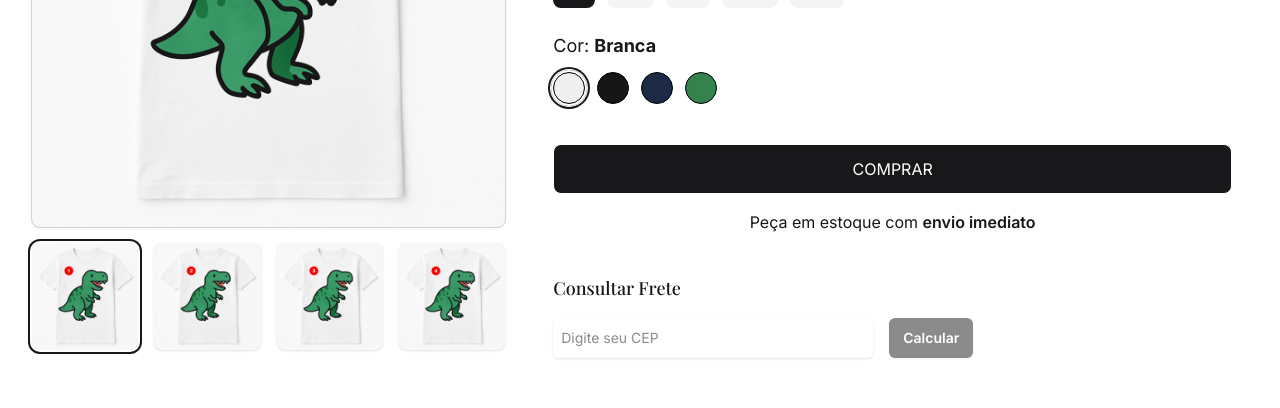
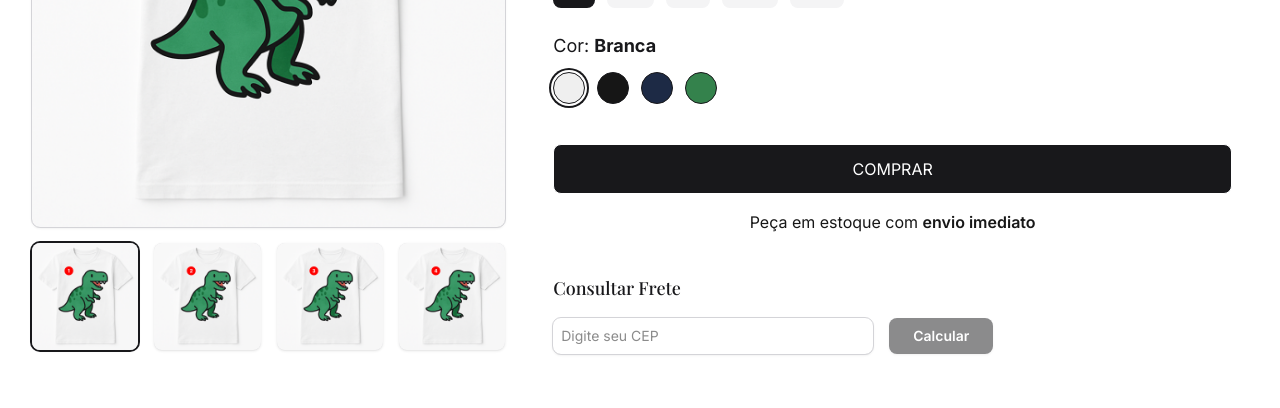
Before and after one commit to feliveira/ecommerce-product-page, a Next.js app: page / in a window 1280 px wide. Shown: the part 331-739 px from the top of the page. Built offline with nearby package versions, Linux system fonts and the light colour scheme; a web font is replaced by a local one.

Commit message:
:lipstick: feat: updating styles

```diff
--- a/components/ColorSelector.tsx
+++ b/components/ColorSelector.tsx
@@ -24,8 +24,8 @@ export default function ColorSelector({
             className={`relative -m-0.5 flex items-center justify-center rounded-full p-0.5 focus:outline-none transition-all duration-150 ease-in-out
                           ${
                             selectedColor.value === color.value
-                              ? "ring-2 ring-offset-1 ring-zinc-900"
-                              : "hover:ring-1 hover:ring-zinc-400"
+                              ? "ring-2 ring-zinc-900"
+                              : "hover:ring-1 hover:ring-zinc-300"
                           }`}
             title={color.name}
             aria-label={`Select color ${color.name}`}
@@ -33,7 +33,7 @@ export default function ColorSelector({
           >
             <span
               style={{ backgroundColor: color.hex }}
-              className="h-8 w-8 rounded-full border border-black border-opacity-10"
+              className="h-8 w-8 rounded-full border border-zinc-900 border-opacity-10"
             />
           </button>
         ))}
--- a/components/ProductImageGallery.tsx
+++ b/components/ProductImageGallery.tsx
@@ -43,7 +43,7 @@ export default function ProductImageGallery({
             key={image.id}
             onClick={() => handleThumbnailClick(image.url)}
             className={`w-full aspect-square bg-zinc-200 rounded-lg overflow-hidden cursor-pointer outline-zinc-300 shadow ${
-              mainImage === image.url ? 'ring-2 ring-zinc-900 ring-offset-2' : 'border-zinc-300 hover:border-zinc-500'
+              mainImage === image.url ? 'ring-2 ring-zinc-900' : 'border-zinc-300 hover:border-zinc-500'
             }`}
             aria-label={`Imagem ${image.id.replace('img', '')} para cor ${selectedColor.name}`}
           >
--- a/components/ShippingCalculator.tsx
+++ b/components/ShippingCalculator.tsx
@@ -29,19 +29,19 @@ export default function ShippingCalculator({
           value={cep.replace(/^(\d{5})(\d{3})$/, "$1-$2")}
           onChange={onCepChange}
           placeholder="Digite seu CEP"
-          className="block w-full max-w-xs rounded-md border-zinc-300 shadow-sm focus:border-zinc-500 focus:ring-zinc-500 sm:text-sm p-2"
+          className="block w-full max-w-xs outline outline-zinc-300 shadow rounded-lg sm:text-sm p-2"
         />
         <button
           onClick={onCalculateShipping}
           disabled={isLoadingCep || cep.length !== 8}
-          className="rounded-md bg-zinc-900 px-3.5 py-2.5 text-sm font-semibold text-white shadow-sm hover:bg-zinc-950 focus-visible:outline-2 focus-visible:outline-offset-2 focus-visible:outline-zinc-900 disabled:opacity-50"
+          className="rounded-lg bg-zinc-900 px-6 py-2 text-sm font-semibold text-white shadow-sm hover:bg-zinc-950 focus-visible:outline-2 focus-visible:outline-offset-2 focus-visible:outline-zinc-900 disabled:opacity-50"
         >
           {isLoadingCep ? "Calculando..." : "Calcular"}
         </button>
       </div>
       {cepError && <p className="mt-2 text-sm text-red-600">{cepError}</p>}
       {shippingInfo && (
-        <div className="mt-4 p-4 border border-zinc-200 rounded-md bg-zinc-50">
+        <div className="mt-4 p-4 outline-zinc-300 shadow rounded-lg bg-zinc-50">
           <h4 className="text-sm font-semibold text-zinc-900">
             Endereço de Entrega:
           </h4>
```
Also changed, not shown: 1 other file (tests, documents, lock files or other folders).
